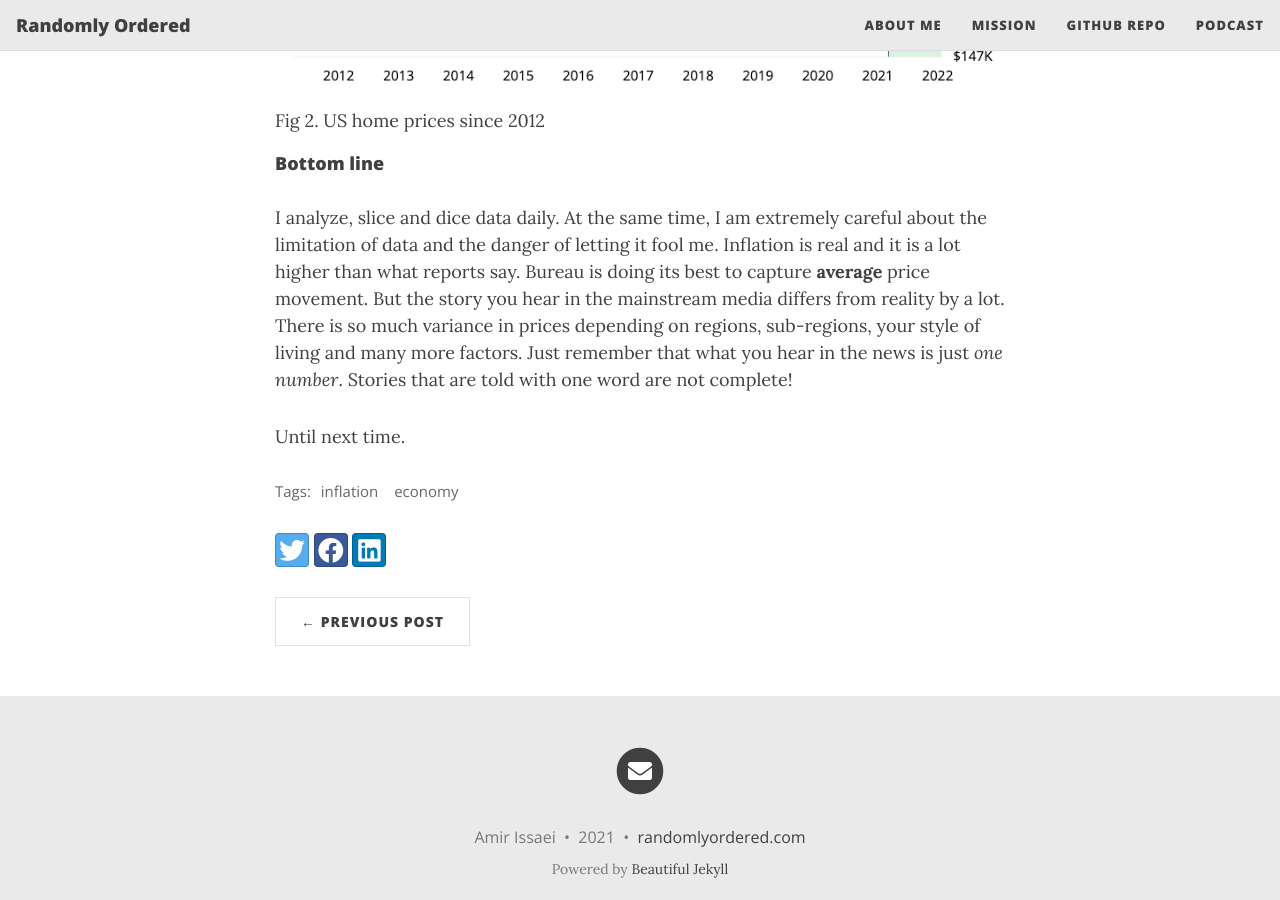
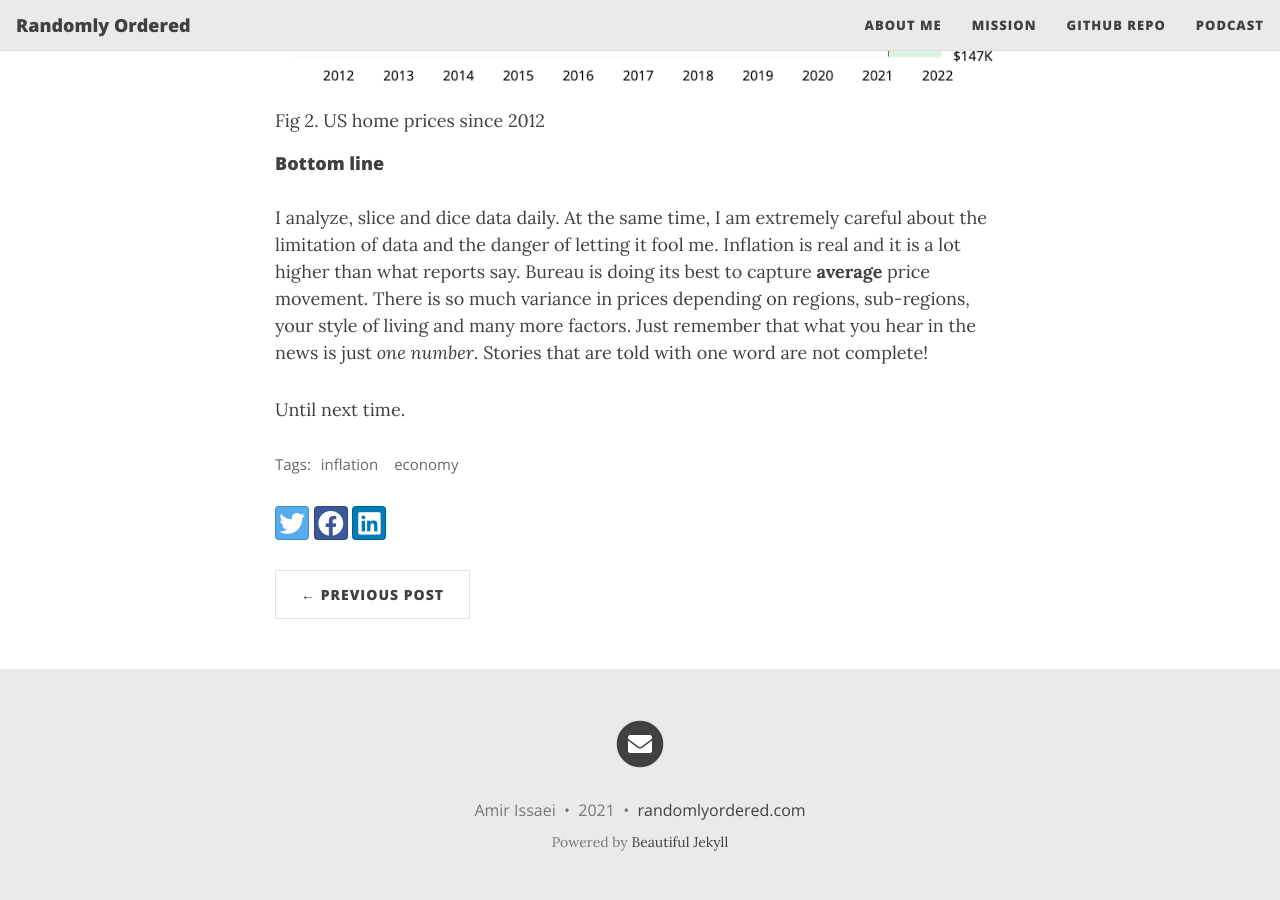
Before and after one commit to aissaei/randomlyordered.github.io, a Jekyll site: the page built from _posts/2021-03-13-you_are_poorer_than_what_you_are_told.md, in a window 1280 px wide and 900 px high, scrolled down 4781 px. Built offline with Jekyll 4.4.1, drawn with Linux system fonts in a browser that asks for light colours; nearby versions of some CDN libraries.

```diff
--- a/_posts/2021-03-13-you_are_poorer_than_what_you_are_told.md
+++ b/_posts/2021-03-13-you_are_poorer_than_what_you_are_told.md
@@ -46,6 +46,6 @@
 {% include image.html url="/assets/img/zillow-home-price.png" description="Fig 2. US home prices since 2012" %}
 
 #### Bottom line
-I analyze, slice and dice data daily. At the same time, I am extremely careful about the limitation of data and the danger of letting it fool me. Inflation is real and it is a lot higher than what reports say. Bureau is doing its best to capture **average** price movement. But the story you hear in the mainstream media differs from reality by a lot. There is so much variance in prices depending on regions, sub-regions, your style of living and many more factors. Just remember that what you hear in the news is just *one number*. Stories that are told with one word are not complete!
+I analyze, slice and dice data daily. At the same time, I am extremely careful about the limitation of data and the danger of letting it fool me. Inflation is real and it is a lot higher than what reports say. Bureau is doing its best to capture **average** price movement. There is so much variance in prices depending on regions, sub-regions, your style of living and many more factors. Just remember that what you hear in the news is just *one number*. Stories that are told with one word are not complete!
 
 Until next time.
```
